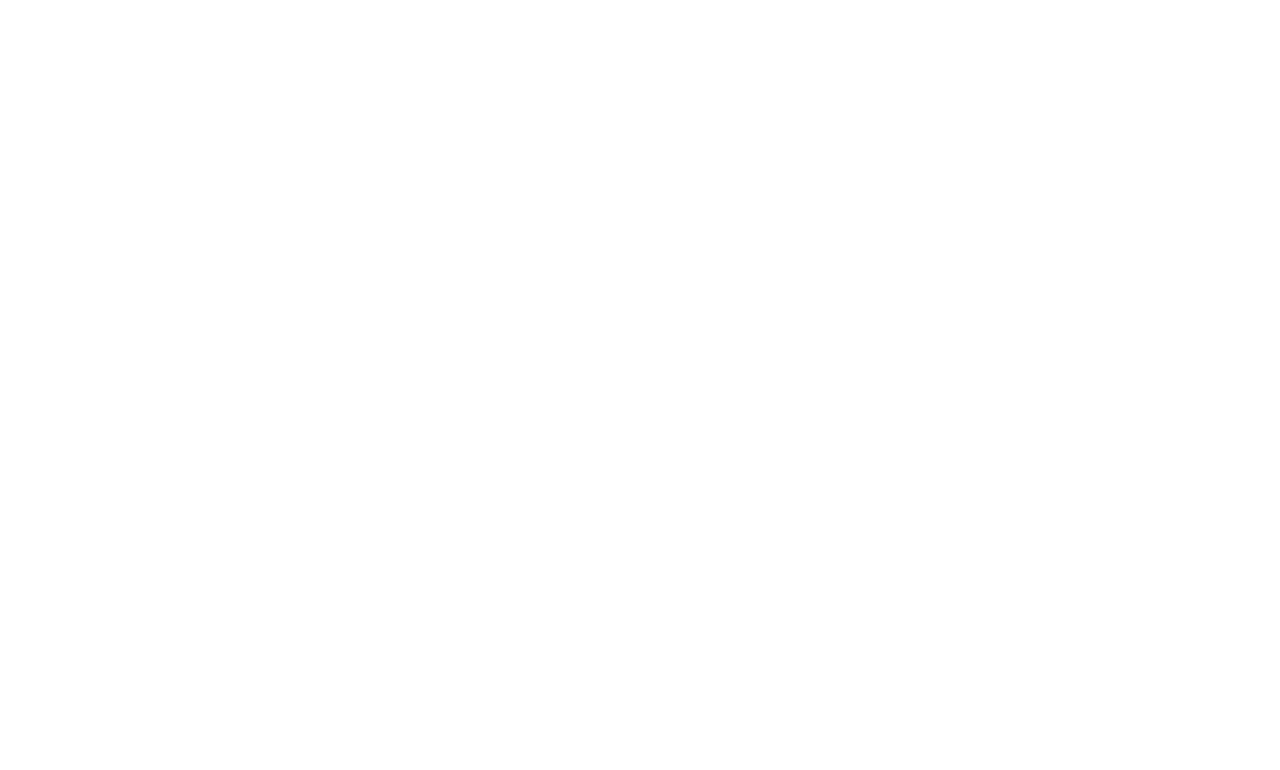
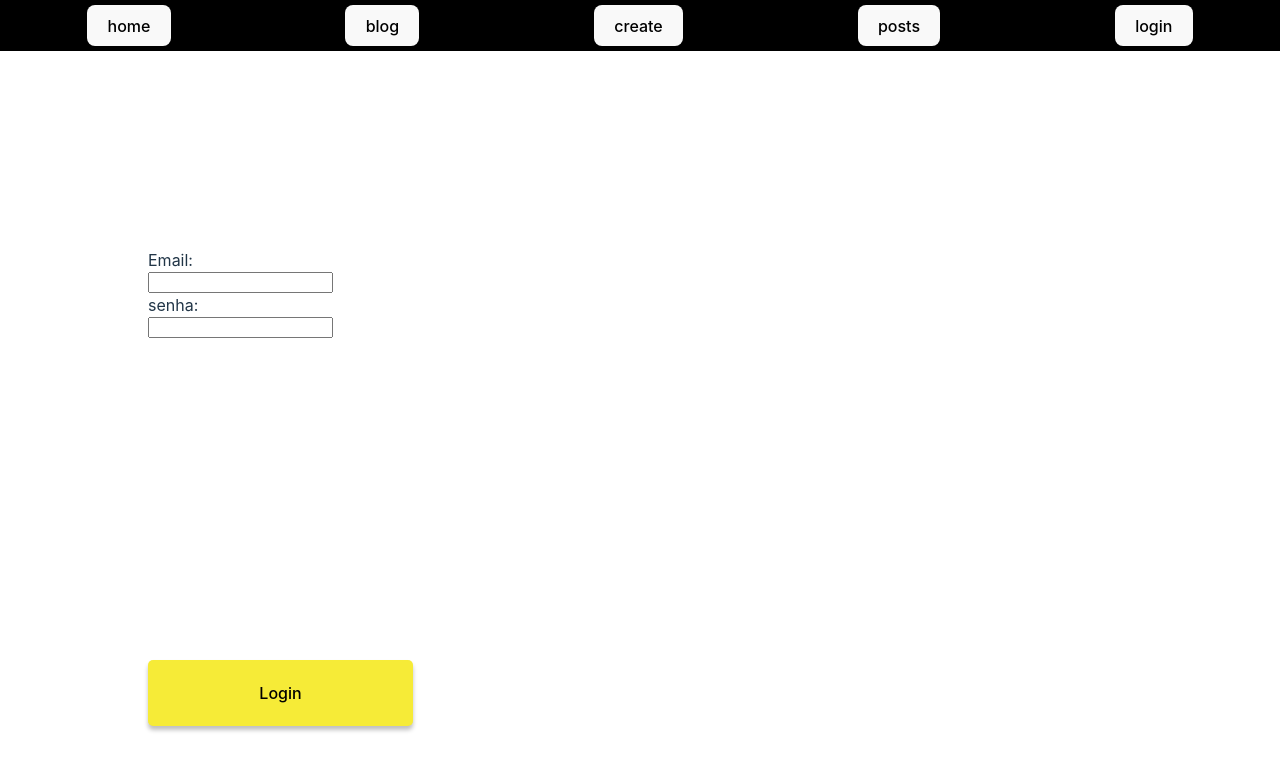
Before and after one commit to ChristhianCosta/react_client_mock, a React (Vite) app: page /login in a window 1280 px wide. Before the commit this address had no page. Shown: the top 770 px of the page. Built offline with nearby package versions, Linux system fonts and the light colour scheme.

Commit message:
rota de login com falha - em correção

```diff
--- /dev/null
+++ b/src/Pages/Login.jsx
@@ -0,0 +1,12 @@
+import { Login } from '../components/userLogin.jsx'
+import { Nav } from '../components/nav.jsx'
+
+export function UserLogin(){
+    return(
+        <div>
+            <Nav/>
+            <Login/>
+
+        </div>
+    )
+}
--- a/src/Routes/app.routes.jsx
+++ b/src/Routes/app.routes.jsx
@@ -4,6 +4,7 @@
 import { Posts } from "../Pages/Posts";
 import { PostId } from "../Pages/SinglePost";
 import { BlogPage } from "../Pages/BlogPage";
+import { UserLogin } from "../Pages/Login";
 
 export function AppRoutes(){
     return(
@@ -13,6 +14,7 @@
             <Route path="/posts" element={<Posts/>}/>
             <Route path="/post/:id" element={<PostId/>} />
             <Route path="/blogpage" element={<BlogPage/>} />
+            <Route path="/login" element={<UserLogin/>} />
 
         </Routes>
     )
--- a/src/components/CriarPost/CriarPost.jsx
+++ b/src/components/CriarPost/CriarPost.jsx
@@ -29,7 +29,7 @@
     data.append('file', file)
 
     console.log(data)
-    axios.post("http://localhost:3000/post/criarmulti", data).then((res) => {
+    axios.post("http://localhost:3000/user/login", data).then((res) => {
         //navigation('/')
         console.log(res)
     });
@@ -49,8 +49,6 @@
 
               <div>
                 <label htmlFor="content">Conteúdo </label>
-                {/*<textarea name="content" id="content" cols="30" rows="10">
-                </textarea>*/}
                 <ReactQuill theme="snow" value={edit} onChange={setEdit} className="editor" />
               </div>
 
--- a/src/components/nav.jsx
+++ b/src/components/nav.jsx
@@ -33,7 +33,11 @@
                 posts
             </button>
 
-
+            <button onClick={() => {
+                    navigation(`/login`);
+                    }} >
+                login
+            </button>
 
         </Navi>
     )
--- /dev/null
+++ b/src/components/userLogin.jsx
@@ -0,0 +1,44 @@
+import { FormContainer, StyledButton } from "./CriarPost/postagem";
+import axios from "axios";
+import { useNavigate } from "react-router-dom";
+import { useState } from "react";
+
+
+
+export const Login = () => {
+  const [edit, setEdit] = useState('');
+
+  const navigation = useNavigate()
+
+  function handleLogin(e){
+    const data = new FormData()
+
+    data.append('email', email.value)
+    data.append('password', password.value)
+    data.append("test", "test string")
+    console.log(email.value)
+    axios.post("http://localhost:3000/user/login", {email:email.value, password:password.value}).then((res) => {
+        //navigation('/')
+        console.log(res)
+    });
+  }
+
+  return (
+    <FormContainer style={{background: 'white'}}>
+      <div>
+          <form action="POST" encType="multipart/form-data" >
+              <div className="info">
+                <label htmlFor="email">Email: </label>
+                <input type="text" name="email" id="email" />
+
+                <label htmlFor="password">senha: </label>
+                <input type="password" name="password" id="password" />
+              </div>
+          </form>
+
+          <StyledButton type="submit" onClick={handleLogin}>Login</StyledButton>
+
+      </div>
+    </FormContainer>
+  )
+}
--- a/src/main.jsx
+++ b/src/main.jsx
@@ -8,7 +8,6 @@
 
 ReactDOM.createRoot(document.getElementById('root')).render(
   <React.StrictMode>
-    {/*<App />*/}
     <Routes/>
 
   </React.StrictMode>,
```
